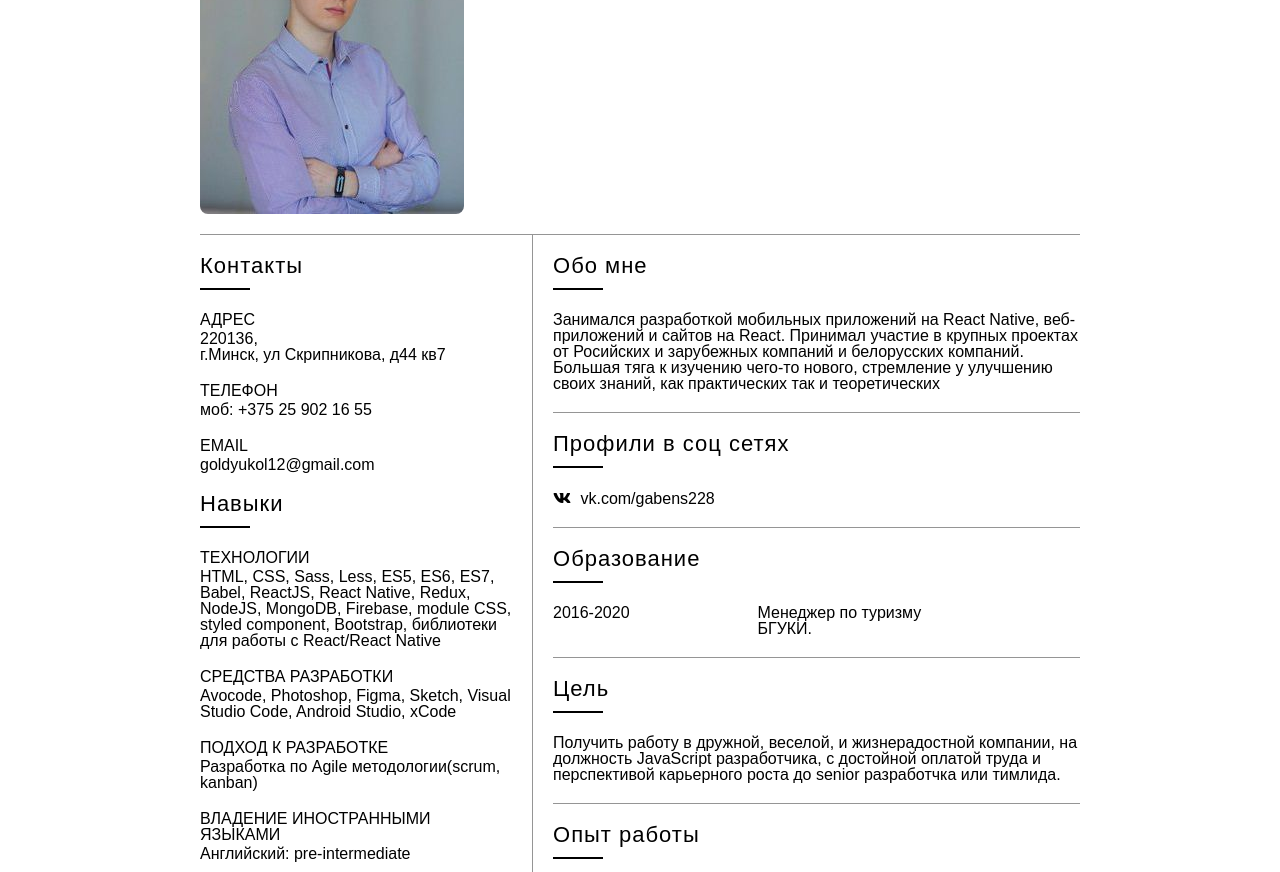
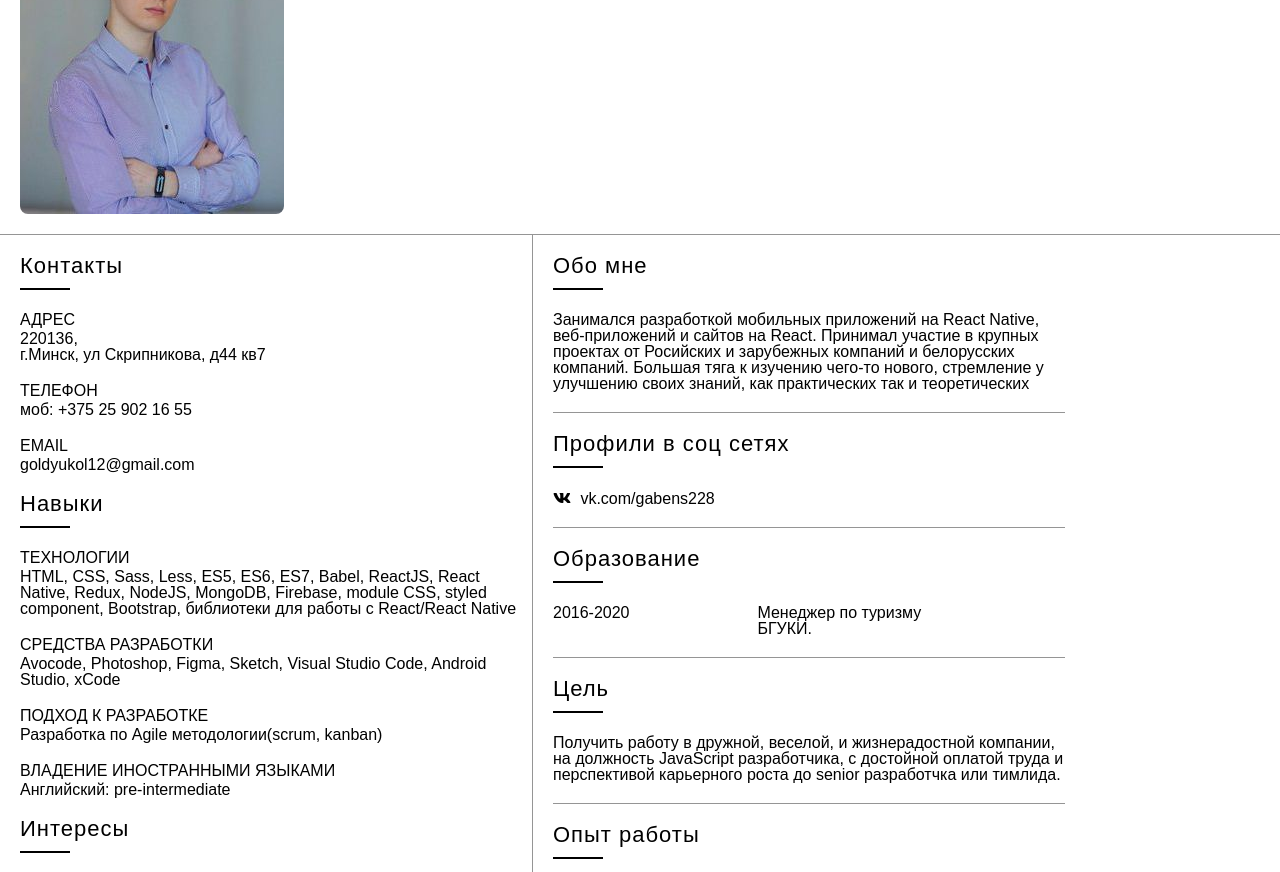
Before and after one commit to Goldyukol/Summary, a plain HTML site: page index.html in a window 1280 px wide. Shown: the part 219-1091 px from the top of the page. Drawn offline with Linux system fonts and the light colour scheme; a web font is replaced by a local one.

Commit message:
Fix styles

```diff
--- a/assets/styles/style.css
+++ b/assets/styles/style.css
@@ -5,11 +5,12 @@ body {
 .container {
   display: flex;
   flex-wrap: wrap;
-  margin: 0 200px 200px 200px;
+  align-items: center;
 }
 
 .main-header {
   display: flex;
+  align-self: flex-end;
   flex-wrap: wrap;
   margin-top: 100px;
 }
@@ -30,14 +31,16 @@ body {
 .main-wrapper {
   border-top: 1px solid #959595;
   display: flex;
-  justify-content: center;
+  align-items: flex-start;
+  flex-wrap: wrap;
+  height: 100%;
 }
 
 .main-wrapper aside {
   border-right: 1px solid #959595;
   padding-top: 20px;
-  padding-right: 20px;
-  box-sizing: border-box;
+  padding-left: 20px;
+  width: 40%;
   min-width: 240px;
 }
 
@@ -58,10 +61,12 @@ body {
   display: block;
 }
 
+.title {
+  margin-left: 20px;
+}
+
 .avatar {
-  /* display: flex; */
-  margin-right: 20px;
-  margin-bottom: 20px;
+  margin: 0 0 20px 20px;
   border-radius: 8px;
 }
 
@@ -99,6 +104,7 @@ body {
 }
 
 .content {
+  width: 40%;
   padding-top: 20px;
   padding-left: 20px;
 }
@@ -139,3 +145,11 @@ body {
 .list-item strong {
   font-weight: 500;
 }
+
+@media screen and (max-width: 480px) {
+  .content-item,
+  .main-wrapper,
+  .main-wrapper aside {
+    border: none;
+  }
+}
--- a/index.html
+++ b/index.html
@@ -26,7 +26,7 @@
     <div class="container">
       <header class="main-header">
         <img src="assets/img/avatar.jpeg" alt="avatar" class="avatar" />
-        <div>
+        <div class="title">
           <h1>
             Юрий <br />
             Коленьков
```
